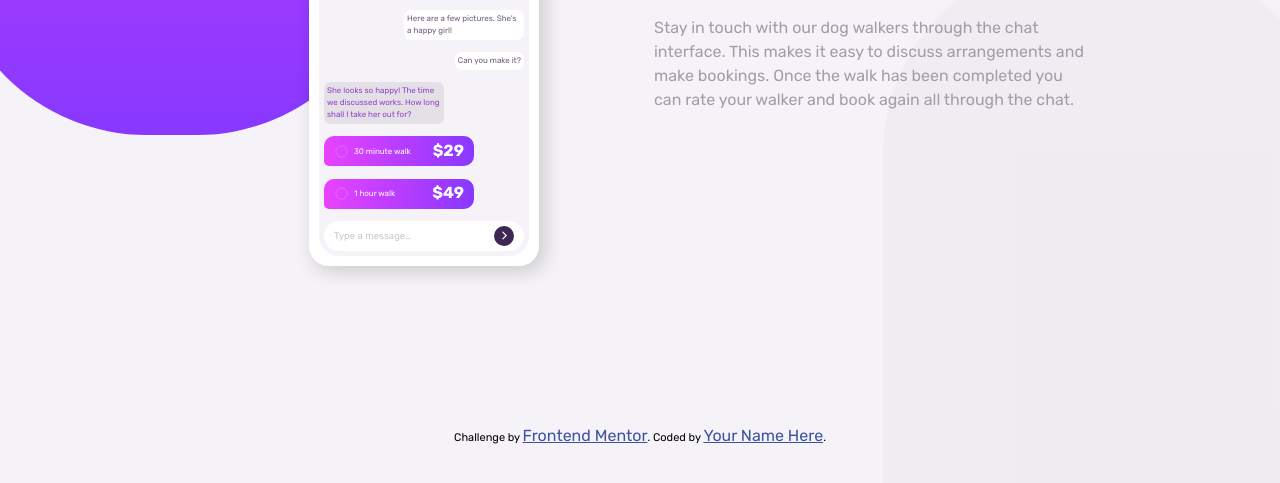
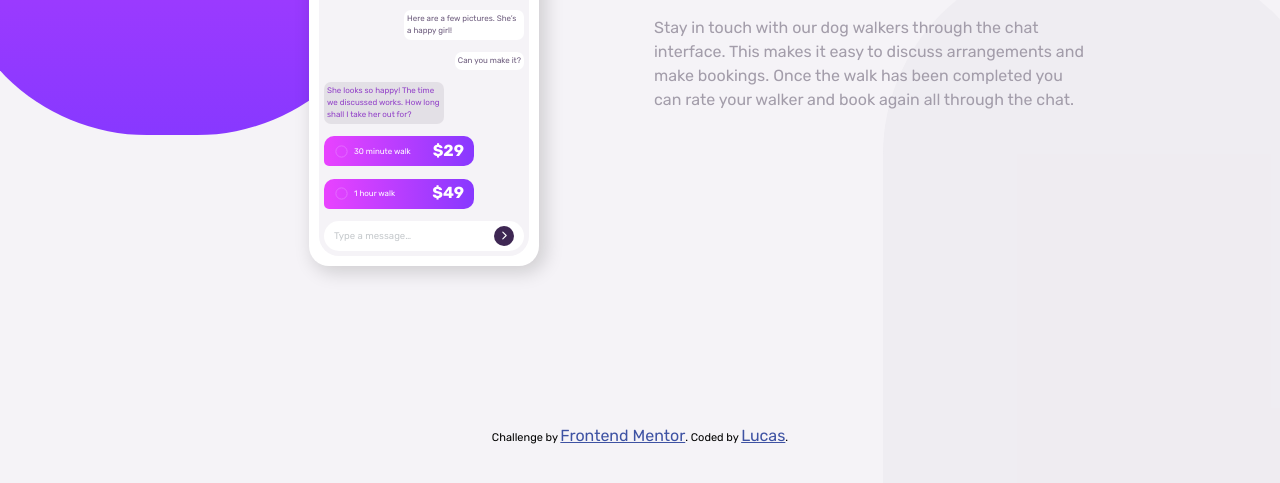
Before and after one commit to LucasNMtz/FrontEndMentor-ChatApp, a plain HTML site: page index.html in a window 1280 px wide. Shown: the part 355-838 px from the top of the page. Drawn offline with Linux system fonts and the light colour scheme.

Commit message:
Update index.html

```diff
--- a/index.html
+++ b/index.html
@@ -131,7 +131,7 @@
 
   <footer class="attribution">
     Challenge by <a href="https://www.frontendmentor.io?ref=challenge" target="_blank">Frontend Mentor</a>.
-    Coded by <a href="#">Your Name Here</a>.
+    Coded by <a href="#">Lucas</a>.
   </footer>
 </body>
 
```
